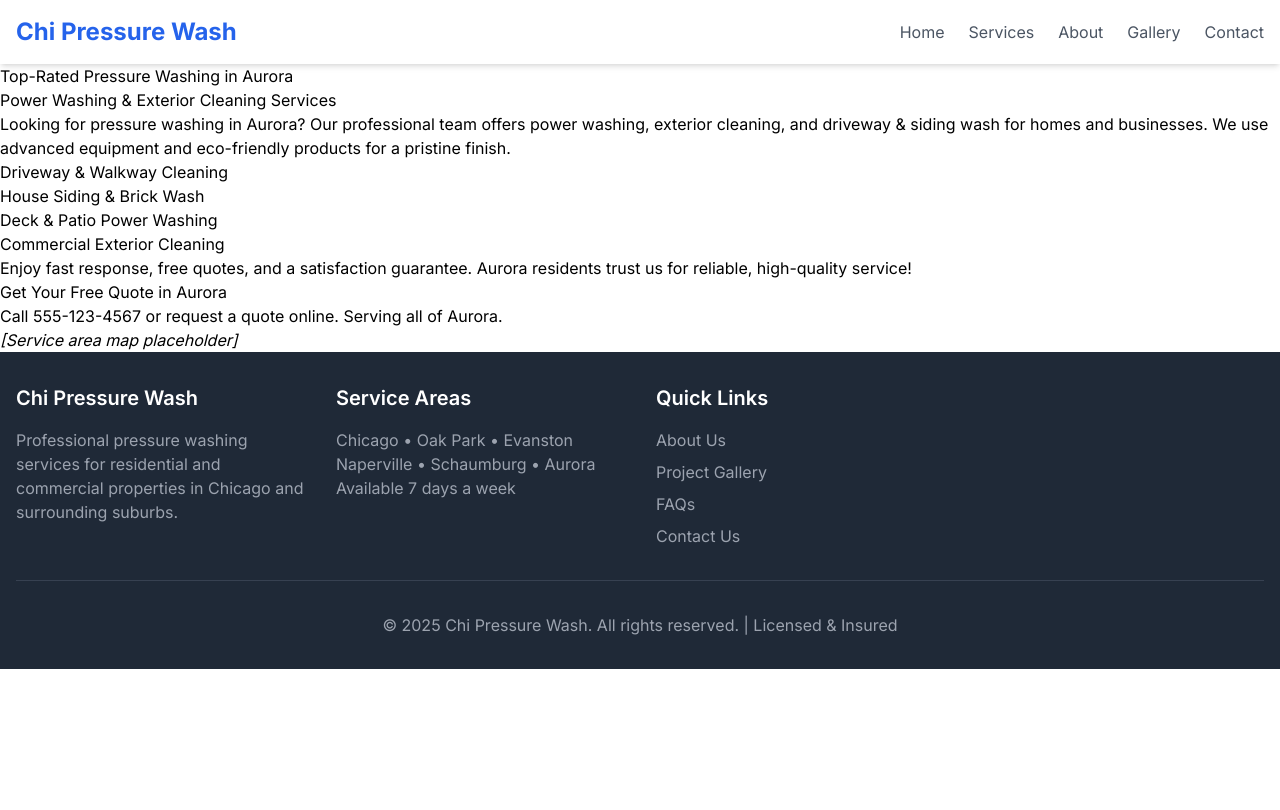
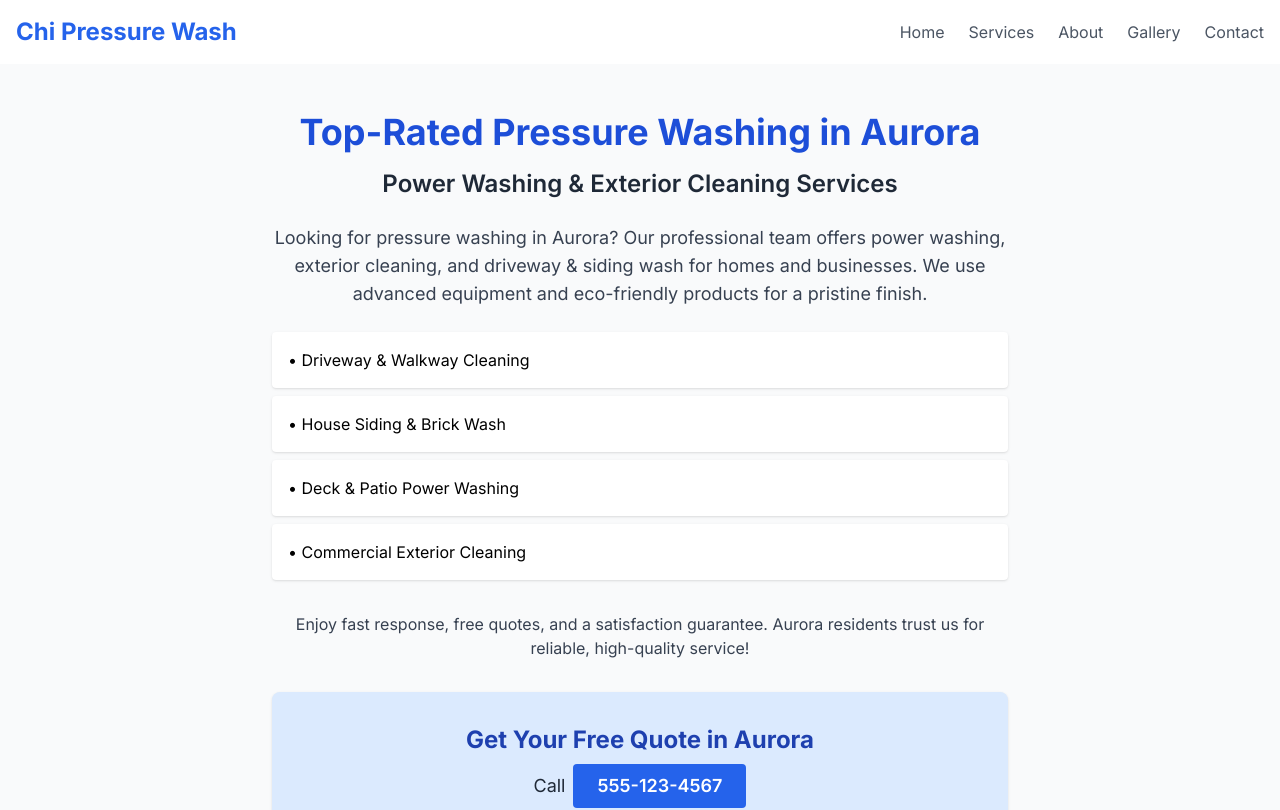
Before and after one commit to agm312/pressure-wash, a Next.js app: page /pressure-washing-aurora in a window 1280 px wide. Shown: the top 810 px of the page. Built offline with nearby package versions, Linux system fonts and the light colour scheme.

Commit message:
Improve design and readability of all city service pages with modern Tailwind CSS styling

```diff
--- a/src/app/pressure-washing-aurora/page.tsx
+++ b/src/app/pressure-washing-aurora/page.tsx
@@ -5,28 +5,42 @@ export const metadata = {
 
 export default function AuroraPressureWashing() {
   return (
-    <main>
-      <h1>Top-Rated Pressure Washing in Aurora</h1>
-      <h2>Power Washing & Exterior Cleaning Services</h2>
-      <p>
+    <main className="min-h-screen bg-gray-50 py-12">
+      <div className="container mx-auto px-4 max-w-3xl">
+        <h1 className="text-4xl font-bold text-blue-700 mb-4 text-center">
+          Top-Rated Pressure Washing in Aurora
+        </h1>
+        <h2 className="text-2xl font-semibold text-gray-800 mb-6 text-center">
+          Power Washing & Exterior Cleaning Services
+        </h2>
+        <p className="text-lg text-gray-700 mb-6 text-center">
           Looking for pressure washing in Aurora? Our professional team offers power washing, exterior cleaning, and driveway & siding wash for homes and businesses. We use advanced equipment and eco-friendly products for a pristine finish.
         </p>
-      <ul>
-        <li>Driveway & Walkway Cleaning</li>
-        <li>House Siding & Brick Wash</li>
-        <li>Deck & Patio Power Washing</li>
-        <li>Commercial Exterior Cleaning</li>
+        <ul className="mb-8 space-y-2">
+          <li className="bg-white rounded shadow p-4">• Driveway & Walkway Cleaning</li>
+          <li className="bg-white rounded shadow p-4">• House Siding & Brick Wash</li>
+          <li className="bg-white rounded shadow p-4">• Deck & Patio Power Washing</li>
+          <li className="bg-white rounded shadow p-4">• Commercial Exterior Cleaning</li>
         </ul>
-      <p>
+        <p className="text-md text-gray-700 mb-8 text-center">
           Enjoy fast response, free quotes, and a satisfaction guarantee. Aurora residents trust us for reliable, high-quality service!
         </p>
-      <section>
-        <h2>Get Your Free Quote in Aurora</h2>
-        <p>
-          Call <a href="tel:555-123-4567">555-123-4567</a> or request a quote online. Serving all of Aurora. <br />
-          <em>[Service area map placeholder]</em>
+        <section className="bg-blue-100 rounded-lg p-8 text-center shadow mb-8">
+          <h2 className="text-2xl font-bold text-blue-800 mb-2">Get Your Free Quote in Aurora</h2>
+          <p className="text-lg text-gray-800 mb-4">
+            Call
+            <a
+              href="tel:555-123-4567"
+              className="inline-block bg-blue-600 text-white font-semibold px-6 py-2 rounded ml-2 hover:bg-blue-700 transition"
+            >
+              555-123-4567
+            </a>
+            <br />
+            or request a quote online. Serving all of Aurora.
           </p>
+          <div className="text-gray-500 italic">[Service area map placeholder]</div>
         </section>
+      </div>
     </main>
   );
 }
--- a/src/app/pressure-washing-chicago/page.tsx
+++ b/src/app/pressure-washing-chicago/page.tsx
@@ -5,28 +5,42 @@ export const metadata = {
 
 export default function ChicagoPressureWashing() {
   return (
-    <main>
-      <h1>Top-Rated Pressure Washing in Chicago</h1>
-      <h2>Professional Power Washing & Exterior Cleaning</h2>
-      <p>
+    <main className="min-h-screen bg-gray-50 py-12">
+      <div className="container mx-auto px-4 max-w-3xl">
+        <h1 className="text-4xl font-bold text-blue-700 mb-4 text-center">
+          Top-Rated Pressure Washing in Chicago
+        </h1>
+        <h2 className="text-2xl font-semibold text-gray-800 mb-6 text-center">
+          Professional Power Washing & Exterior Cleaning
+        </h2>
+        <p className="text-lg text-gray-700 mb-6 text-center">
           Looking for the best pressure washing in Chicago? Our expert team delivers top-quality power washing, exterior cleaning, and driveway & siding wash services for homes and businesses throughout Chicago. We use state-of-the-art equipment and eco-friendly solutions to restore your property's curb appeal.
         </p>
-      <ul>
-        <li>Driveway & Sidewalk Cleaning</li>
-        <li>House Siding & Brick Wash</li>
-        <li>Deck & Patio Power Washing</li>
-        <li>Commercial Exterior Cleaning</li>
+        <ul className="mb-8 space-y-2">
+          <li className="bg-white rounded shadow p-4">• Driveway & Sidewalk Cleaning</li>
+          <li className="bg-white rounded shadow p-4">• House Siding & Brick Wash</li>
+          <li className="bg-white rounded shadow p-4">• Deck & Patio Power Washing</li>
+          <li className="bg-white rounded shadow p-4">• Commercial Exterior Cleaning</li>
         </ul>
-      <p>
+        <p className="text-md text-gray-700 mb-8 text-center">
           We offer fast response times, free quotes, and a 100% satisfaction guarantee. Our local Chicago team is ready to help you make your property shine!
         </p>
-      <section>
-        <h2>Get Your Free Quote in Chicago</h2>
-        <p>
-          Call us at <a href="tel:555-123-4567">555-123-4567</a> or request a quote online. Serving all neighborhoods in Chicago. <br />
-          <em>[Service area map placeholder]</em>
+        <section className="bg-blue-100 rounded-lg p-8 text-center shadow mb-8">
+          <h2 className="text-2xl font-bold text-blue-800 mb-2">Get Your Free Quote in Chicago</h2>
+          <p className="text-lg text-gray-800 mb-4">
+            Call us at
+            <a
+              href="tel:555-123-4567"
+              className="inline-block bg-blue-600 text-white font-semibold px-6 py-2 rounded ml-2 hover:bg-blue-700 transition"
+            >
+              555-123-4567
+            </a>
+            <br />
+            or request a quote online. Serving all neighborhoods in Chicago.
           </p>
+          <div className="text-gray-500 italic">[Service area map placeholder]</div>
         </section>
+      </div>
     </main>
   );
 }
--- a/src/app/pressure-washing-evanston/page.tsx
+++ b/src/app/pressure-washing-evanston/page.tsx
@@ -5,28 +5,42 @@ export const metadata = {
 
 export default function EvanstonPressureWashing() {
   return (
-    <main>
-      <h1>Top-Rated Pressure Washing in Evanston</h1>
-      <h2>Power Washing & Exterior Cleaning Experts</h2>
-      <p>
+    <main className="min-h-screen bg-gray-50 py-12">
+      <div className="container mx-auto px-4 max-w-3xl">
+        <h1 className="text-4xl font-bold text-blue-700 mb-4 text-center">
+          Top-Rated Pressure Washing in Evanston
+        </h1>
+        <h2 className="text-2xl font-semibold text-gray-800 mb-6 text-center">
+          Power Washing & Exterior Cleaning Experts
+        </h2>
+        <p className="text-lg text-gray-700 mb-6 text-center">
           Searching for pressure washing in Evanston? We provide expert power washing, exterior cleaning, and driveway & siding wash services for homes and businesses. Our team uses the latest technology and eco-friendly solutions for outstanding results.
         </p>
-      <ul>
-        <li>Driveway & Sidewalk Cleaning</li>
-        <li>House Siding & Brick Wash</li>
-        <li>Deck & Patio Power Washing</li>
-        <li>Commercial Exterior Cleaning</li>
+        <ul className="mb-8 space-y-2">
+          <li className="bg-white rounded shadow p-4">• Driveway & Sidewalk Cleaning</li>
+          <li className="bg-white rounded shadow p-4">• House Siding & Brick Wash</li>
+          <li className="bg-white rounded shadow p-4">• Deck & Patio Power Washing</li>
+          <li className="bg-white rounded shadow p-4">• Commercial Exterior Cleaning</li>
         </ul>
-      <p>
+        <p className="text-md text-gray-700 mb-8 text-center">
           We guarantee fast response, free quotes, and your complete satisfaction. Evanston property owners rely on us for quality and care!
         </p>
-      <section>
-        <h2>Get Your Free Quote in Evanston</h2>
-        <p>
-          Call <a href="tel:555-123-4567">555-123-4567</a> or request a quote online. Serving all of Evanston. <br />
-          <em>[Service area map placeholder]</em>
+        <section className="bg-blue-100 rounded-lg p-8 text-center shadow mb-8">
+          <h2 className="text-2xl font-bold text-blue-800 mb-2">Get Your Free Quote in Evanston</h2>
+          <p className="text-lg text-gray-800 mb-4">
+            Call
+            <a
+              href="tel:555-123-4567"
+              className="inline-block bg-blue-600 text-white font-semibold px-6 py-2 rounded ml-2 hover:bg-blue-700 transition"
+            >
+              555-123-4567
+            </a>
+            <br />
+            or request a quote online. Serving all of Evanston.
           </p>
+          <div className="text-gray-500 italic">[Service area map placeholder]</div>
         </section>
+      </div>
     </main>
   );
 }
--- a/src/app/pressure-washing-naperville/page.tsx
+++ b/src/app/pressure-washing-naperville/page.tsx
@@ -5,28 +5,42 @@ export const metadata = {
 
 export default function NapervillePressureWashing() {
   return (
-    <main>
-      <h1>Top-Rated Pressure Washing in Naperville</h1>
-      <h2>Power Washing & Driveway/Siding Cleaning</h2>
-      <p>
+    <main className="min-h-screen bg-gray-50 py-12">
+      <div className="container mx-auto px-4 max-w-3xl">
+        <h1 className="text-4xl font-bold text-blue-700 mb-4 text-center">
+          Top-Rated Pressure Washing in Naperville
+        </h1>
+        <h2 className="text-2xl font-semibold text-gray-800 mb-6 text-center">
+          Power Washing & Driveway/Siding Cleaning
+        </h2>
+        <p className="text-lg text-gray-700 mb-6 text-center">
           Looking for pressure washing in Naperville? Our skilled team offers power washing, exterior cleaning, and driveway & siding wash for homes and businesses. We use advanced equipment and eco-friendly products for a spotless finish.
         </p>
-      <ul>
-        <li>Driveway & Walkway Cleaning</li>
-        <li>House Siding & Brick Wash</li>
-        <li>Deck & Patio Power Washing</li>
-        <li>Commercial Exterior Cleaning</li>
+        <ul className="mb-8 space-y-2">
+          <li className="bg-white rounded shadow p-4">• Driveway & Walkway Cleaning</li>
+          <li className="bg-white rounded shadow p-4">• House Siding & Brick Wash</li>
+          <li className="bg-white rounded shadow p-4">• Deck & Patio Power Washing</li>
+          <li className="bg-white rounded shadow p-4">• Commercial Exterior Cleaning</li>
         </ul>
-      <p>
+        <p className="text-md text-gray-700 mb-8 text-center">
           Enjoy fast response, free quotes, and a satisfaction guarantee. Naperville residents trust us for reliable, high-quality service!
         </p>
-      <section>
-        <h2>Get Your Free Quote in Naperville</h2>
-        <p>
-          Call <a href="tel:555-123-4567">555-123-4567</a> or request a quote online. Serving all of Naperville. <br />
-          <em>[Service area map placeholder]</em>
+        <section className="bg-blue-100 rounded-lg p-8 text-center shadow mb-8">
+          <h2 className="text-2xl font-bold text-blue-800 mb-2">Get Your Free Quote in Naperville</h2>
+          <p className="text-lg text-gray-800 mb-4">
+            Call
+            <a
+              href="tel:555-123-4567"
+              className="inline-block bg-blue-600 text-white font-semibold px-6 py-2 rounded ml-2 hover:bg-blue-700 transition"
+            >
+              555-123-4567
+            </a>
+            <br />
+            or request a quote online. Serving all of Naperville.
           </p>
+          <div className="text-gray-500 italic">[Service area map placeholder]</div>
         </section>
+      </div>
     </main>
   );
 }
--- a/src/app/pressure-washing-oak-park/page.tsx
+++ b/src/app/pressure-washing-oak-park/page.tsx
@@ -5,28 +5,42 @@ export const metadata = {
 
 export default function OakParkPressureWashing() {
   return (
-    <main>
-      <h1>Top-Rated Pressure Washing in Oak Park</h1>
-      <h2>Power Washing & Driveway/Siding Cleaning</h2>
-      <p>
+    <main className="min-h-screen bg-gray-50 py-12">
+      <div className="container mx-auto px-4 max-w-3xl">
+        <h1 className="text-4xl font-bold text-blue-700 mb-4 text-center">
+          Top-Rated Pressure Washing in Oak Park
+        </h1>
+        <h2 className="text-2xl font-semibold text-gray-800 mb-6 text-center">
+          Power Washing & Driveway/Siding Cleaning
+        </h2>
+        <p className="text-lg text-gray-700 mb-6 text-center">
           Need pressure washing in Oak Park? Our local team specializes in power washing, exterior cleaning, and driveway & siding wash for homes and businesses. We use advanced equipment and eco-friendly products to keep your property looking its best.
         </p>
-      <ul>
-        <li>Driveway & Walkway Cleaning</li>
-        <li>House Siding & Brick Wash</li>
-        <li>Deck & Patio Power Washing</li>
-        <li>Commercial Exterior Cleaning</li>
+        <ul className="mb-8 space-y-2">
+          <li className="bg-white rounded shadow p-4">• Driveway & Walkway Cleaning</li>
+          <li className="bg-white rounded shadow p-4">• House Siding & Brick Wash</li>
+          <li className="bg-white rounded shadow p-4">• Deck & Patio Power Washing</li>
+          <li className="bg-white rounded shadow p-4">• Commercial Exterior Cleaning</li>
         </ul>
-      <p>
+        <p className="text-md text-gray-700 mb-8 text-center">
           Enjoy fast response, free quotes, and a satisfaction guarantee. Oak Park residents trust us for reliable, high-quality service!
         </p>
-      <section>
-        <h2>Get Your Free Quote in Oak Park</h2>
-        <p>
-          Call <a href="tel:555-123-4567">555-123-4567</a> or request a quote online. Serving all of Oak Park. <br />
-          <em>[Service area map placeholder]</em>
+        <section className="bg-blue-100 rounded-lg p-8 text-center shadow mb-8">
+          <h2 className="text-2xl font-bold text-blue-800 mb-2">Get Your Free Quote in Oak Park</h2>
+          <p className="text-lg text-gray-800 mb-4">
+            Call
+            <a
+              href="tel:555-123-4567"
+              className="inline-block bg-blue-600 text-white font-semibold px-6 py-2 rounded ml-2 hover:bg-blue-700 transition"
+            >
+              555-123-4567
+            </a>
+            <br />
+            or request a quote online. Serving all of Oak Park.
           </p>
+          <div className="text-gray-500 italic">[Service area map placeholder]</div>
         </section>
+      </div>
     </main>
   );
 }
--- a/src/app/pressure-washing-schaumburg/page.tsx
+++ b/src/app/pressure-washing-schaumburg/page.tsx
@@ -5,28 +5,42 @@ export const metadata = {
 
 export default function SchaumburgPressureWashing() {
   return (
-    <main>
-      <h1>Top-Rated Pressure Washing in Schaumburg</h1>
-      <h2>Power Washing & Exterior Cleaning Pros</h2>
-      <p>
+    <main className="min-h-screen bg-gray-50 py-12">
+      <div className="container mx-auto px-4 max-w-3xl">
+        <h1 className="text-4xl font-bold text-blue-700 mb-4 text-center">
+          Top-Rated Pressure Washing in Schaumburg
+        </h1>
+        <h2 className="text-2xl font-semibold text-gray-800 mb-6 text-center">
+          Power Washing & Exterior Cleaning Pros
+        </h2>
+        <p className="text-lg text-gray-700 mb-6 text-center">
           Need pressure washing in Schaumburg? Our experienced team provides power washing, exterior cleaning, and driveway & siding wash for homes and businesses. We use the latest equipment and eco-friendly solutions for a sparkling clean.
         </p>
-      <ul>
-        <li>Driveway & Sidewalk Cleaning</li>
-        <li>House Siding & Brick Wash</li>
-        <li>Deck & Patio Power Washing</li>
-        <li>Commercial Exterior Cleaning</li>
+        <ul className="mb-8 space-y-2">
+          <li className="bg-white rounded shadow p-4">• Driveway & Sidewalk Cleaning</li>
+          <li className="bg-white rounded shadow p-4">• House Siding & Brick Wash</li>
+          <li className="bg-white rounded shadow p-4">• Deck & Patio Power Washing</li>
+          <li className="bg-white rounded shadow p-4">• Commercial Exterior Cleaning</li>
         </ul>
-      <p>
+        <p className="text-md text-gray-700 mb-8 text-center">
           We offer fast response, free quotes, and a satisfaction guarantee. Schaumburg property owners count on us for quality and reliability!
         </p>
-      <section>
-        <h2>Get Your Free Quote in Schaumburg</h2>
-        <p>
-          Call <a href="tel:555-123-4567">555-123-4567</a> or request a quote online. Serving all of Schaumburg. <br />
-          <em>[Service area map placeholder]</em>
+        <section className="bg-blue-100 rounded-lg p-8 text-center shadow mb-8">
+          <h2 className="text-2xl font-bold text-blue-800 mb-2">Get Your Free Quote in Schaumburg</h2>
+          <p className="text-lg text-gray-800 mb-4">
+            Call
+            <a
+              href="tel:555-123-4567"
+              className="inline-block bg-blue-600 text-white font-semibold px-6 py-2 rounded ml-2 hover:bg-blue-700 transition"
+            >
+              555-123-4567
+            </a>
+            <br />
+            or request a quote online. Serving all of Schaumburg.
           </p>
+          <div className="text-gray-500 italic">[Service area map placeholder]</div>
         </section>
+      </div>
     </main>
   );
 }
```
Lines whose indentation alone changed are shown as unchanged.
